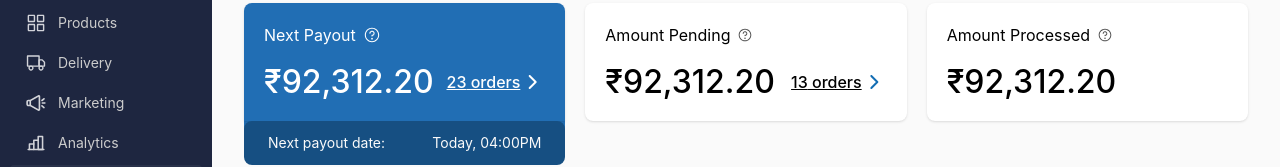
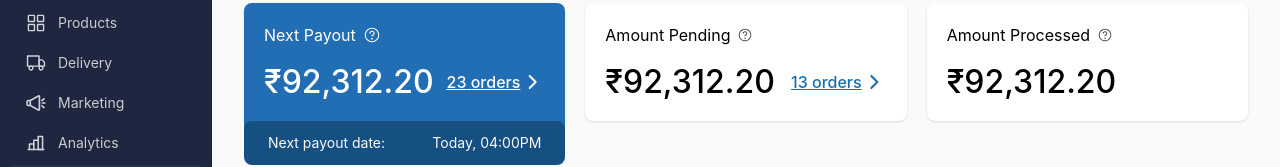
Before and after one commit to uzairansari11/dukaan-assignment, a React (Create React App) app: page /payouts in a window 1280 px wide. Shown: the part 157-324 px from the top of the page. Built offline with nearby package versions, Linux system fonts and the light colour scheme; the HTML template or start-up script is replaced by a standard one.

Commit message:
fixed color

```diff
--- a/src/components/AmountCard.jsx
+++ b/src/components/AmountCard.jsx
@@ -45,8 +45,12 @@ const AmountCard = ({
               <div className="justify-start items-center flex">
                 <div className="justify-start items-start  flex">
                   <p
-                    className={`text-${orderColor ? orderColor : color ? color :"[#146EB4]"} text-base font-medium font-['Galano Grotesque'] underline leading-normal`}
-
+                    className={`*:text-base font-medium font-['Galano Grotesque'] underline leading-normal`}
+                    style={
+                      {
+                        color:`${orderColor ? orderColor : color ? color :"#146eb4"}`
+                      }
+                    }
                   >
                     {orderNumber} orders
                   </p>
--- a/src/pages/Payouts.jsx
+++ b/src/pages/Payouts.jsx
@@ -38,7 +38,7 @@ const Payouts = () => {
         <AmountCard
           title={"Amount Pending"}
           orderNumber={13}
-          // color={"red"}
+          orderColor={"#146eb4"}
         />
         <AmountCard title={"Amount Processed"} />
       </div>
```
